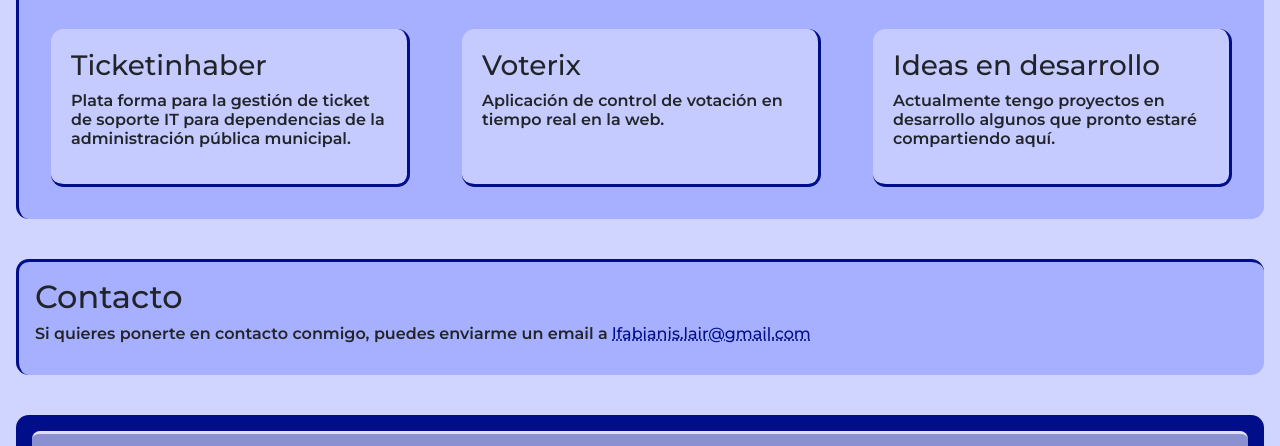
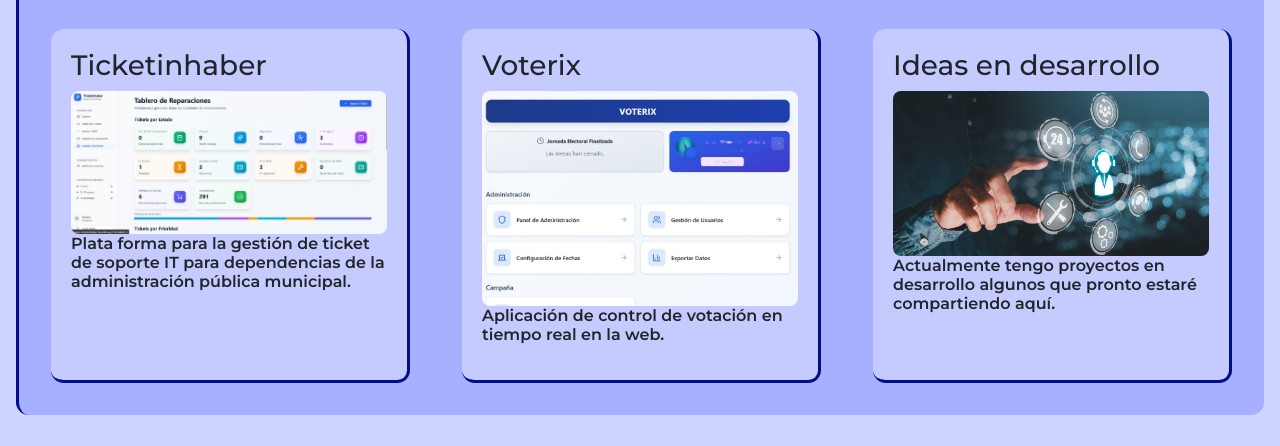
Before and after one commit to lFabianiGH/WebFlex_Clase_1_Entregable, a plain HTML site: page index.html in a window 1280 px wide. Shown: the part 661-1107 px from the top of the page. Drawn offline with nearby package versions, Linux system fonts and the light colour scheme; a web font is replaced by a local one.

Commit message:
Revisión de imágenes para carrousel

```diff
--- a/index.html
+++ b/index.html
@@ -103,6 +103,7 @@
             <div class="contenedor-proyectos">
                 <article>
                     <h3>Ticketinhaber</h3>
+                    <img src="./assets/img/C1-Ticketinhaber.jpeg" alt="Imagen de Ticketinhaber">
                     <p class="texto-plano">
                         Plata forma para la gestión de ticket de soporte IT para dependencias de la
                         administración pública municipal.
@@ -111,6 +112,7 @@
 
                 <article>
                     <h3>Voterix</h3>
+                    <img src="./assets/img/C2-Voterix.jpeg" alt="Imagen de Voterix">
                     <p class="texto-plano">
                         Aplicación de control de votación en tiempo real en la web.
                     </p>
@@ -118,6 +120,7 @@
 
                 <article>
                     <h3>Ideas en desarrollo</h3>
+                    <img src="./assets/img/C3-soporte.jpeg" alt="Imagen de Ideas en desarrollo">
                     <p class="texto-plano">
                         Actualmente tengo proyectos en desarrollo algunos que pronto estaré compartiendo aquí.
                     </p>
```
Also changed, not shown: assets/img/C1-Ticketinhaber.jpeg (added), assets/img/C2-Voterix.jpeg (added), assets/img/C3-soporte.jpeg (renamed from assets/img/c2-soporte.jpeg), assets/img/c1-reparacion.jpeg (deleted), assets/img/c3-programacion.jpeg (deleted).
